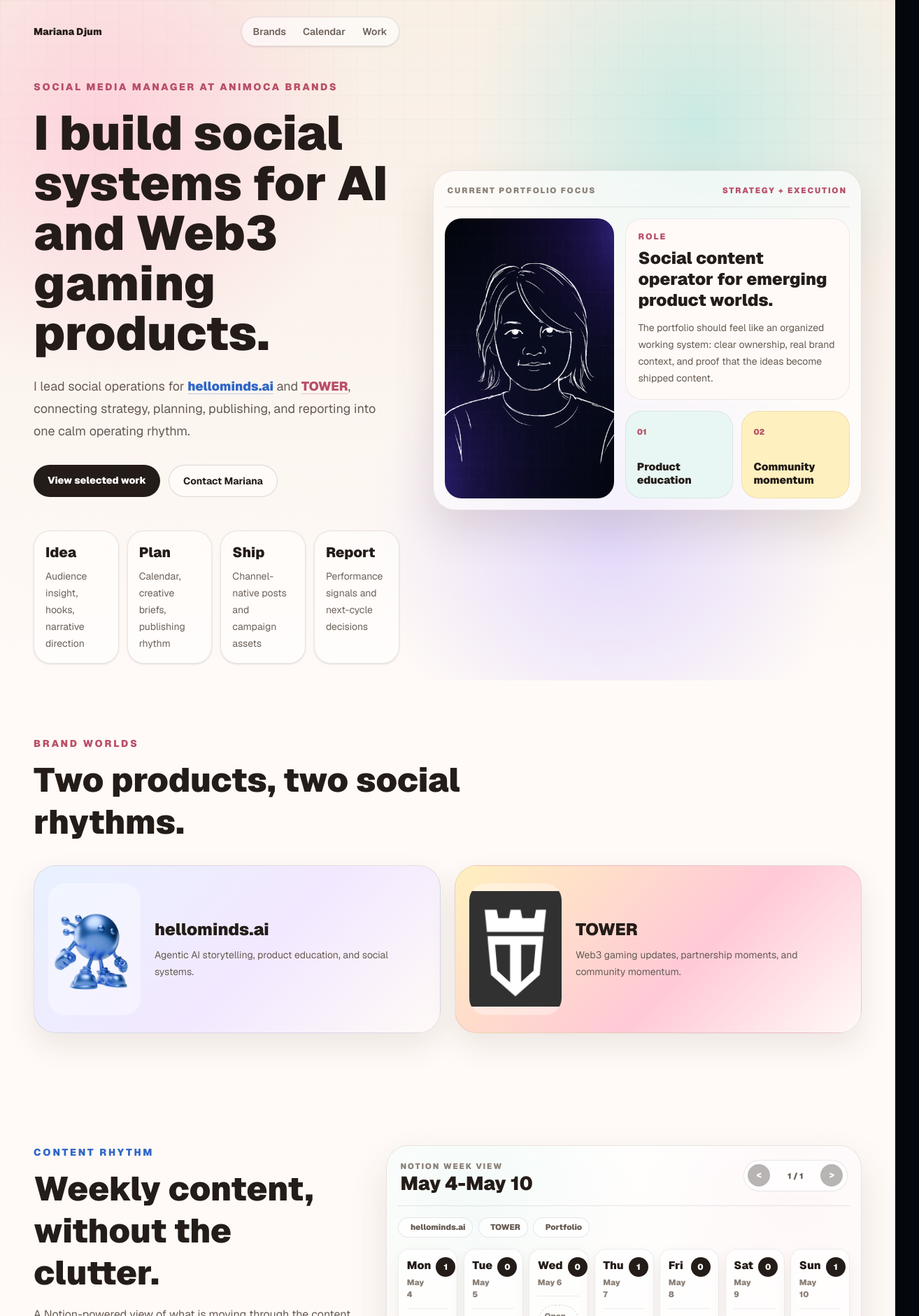
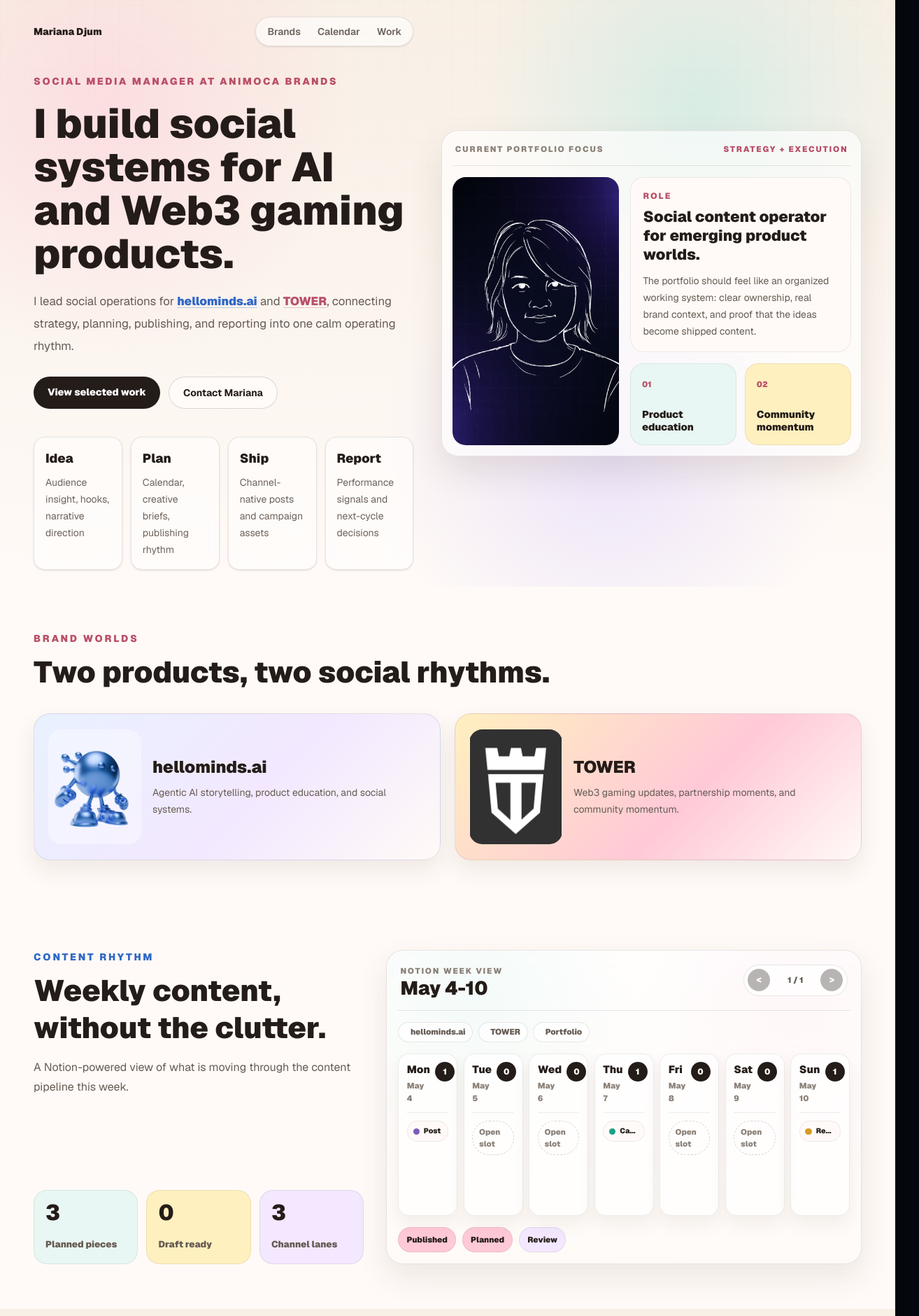
Before and after one commit to djum77777/mariana-portfolio, a Next.js app: page / in a window 1280 px wide. Shown: the top 1880 px of the page at 70% size, 1314 px wide, since content can reach past the window. Built offline with nearby package versions, Linux system fonts and the light colour scheme.

Commit message:
polish Notion Calendar content and view

```diff
--- a/app/globals.css
+++ b/app/globals.css
@@ -53,9 +53,9 @@
   inset: 0;
   pointer-events: none;
   background:
-    radial-gradient(circle at 12% 18%, rgba(255, 201, 215, 0.75), transparent 27%),
-    radial-gradient(circle at 78% 18%, rgba(191, 233, 226, 0.82), transparent 26%),
-    radial-gradient(circle at 68% 78%, rgba(217, 204, 255, 0.72), transparent 30%),
+    radial-gradient(circle at 12% 18%, rgba(255, 201, 215, 0.48), transparent 27%),
+    radial-gradient(circle at 78% 18%, rgba(191, 233, 226, 0.58), transparent 26%),
+    radial-gradient(circle at 68% 78%, rgba(217, 204, 255, 0.46), transparent 30%),
     linear-gradient(180deg, #f8efe5, #fffaf7);
 }
 
@@ -63,7 +63,7 @@
   content: "";
   position: absolute;
   inset: 0;
-  opacity: 0.28;
+  opacity: 0.18;
   background-image:
     linear-gradient(rgba(36, 28, 24, 0.08) 1px, transparent 1px),
     linear-gradient(90deg, rgba(36, 28, 24, 0.08) 1px, transparent 1px);
@@ -180,18 +180,18 @@
 
 .preview-portrait-panel {
   position: relative;
-  min-height: 310px;
+  min-height: 292px;
   overflow: hidden;
-  border-radius: 1.5rem;
+  border-radius: 1.2rem;
   background: linear-gradient(135deg, #ffc9d7, #f8efe5);
 }
 
 .preview-hero-panel {
   border: 1px solid rgba(36, 28, 24, 0.1);
-  border-radius: 2rem;
+  border-radius: 1.5rem;
   background: rgba(255, 255, 255, 0.62);
-  padding: 1rem;
-  box-shadow: 0 28px 60px rgba(80, 55, 45, 0.14);
+  padding: 0.9rem;
+  box-shadow: 0 22px 48px rgba(80, 55, 45, 0.12);
   backdrop-filter: blur(12px);
 }
 
@@ -219,15 +219,15 @@
 }
 
 .preview-hero-note {
-  border-radius: 1.5rem;
+  border-radius: 1.2rem;
   border: 1px solid rgba(36, 28, 24, 0.08);
   background: #fffaf7;
   padding: 1.1rem;
 }
 
 .preview-small-proof {
-  min-height: 118px;
-  border-radius: 1.5rem;
+  min-height: 108px;
+  border-radius: 1.2rem;
   border: 1px solid rgba(36, 28, 24, 0.08);
   padding: 1rem;
 }
@@ -239,8 +239,8 @@
 }
 
 .preview-small-proof p {
-  margin-top: 1.8rem;
-  font-size: 0.95rem;
+  margin-top: 1.45rem;
+  font-size: 0.9rem;
   line-height: 1.25;
   font-weight: 900;
   color: #241c18;
@@ -249,14 +249,14 @@
 .preview-product-card {
   display: grid;
   grid-template-columns: minmax(120px, 0.34fr) minmax(0, 1fr);
-  gap: 1.25rem;
+  gap: 1rem;
   align-items: center;
-  min-height: 240px;
-  border-radius: 2rem;
+  min-height: 210px;
+  border-radius: 1.5rem;
   border: 1px solid rgba(36, 28, 24, 0.1);
   padding: 1.25rem;
   text-decoration: none;
-  box-shadow: 0 18px 40px rgba(80, 55, 45, 0.1);
+  box-shadow: 0 14px 32px rgba(80, 55, 45, 0.09);
   transition:
     transform 0.28s ease,
     box-shadow 0.28s ease;
@@ -265,7 +265,7 @@
 .preview-product-card:hover,
 .preview-product-card:focus-visible {
   transform: translateY(-2px);
-  box-shadow: 0 24px 52px rgba(80, 55, 45, 0.15);
+  box-shadow: 0 18px 42px rgba(80, 55, 45, 0.13);
 }
 
 .preview-product-card--hellominds {
@@ -278,8 +278,8 @@
 
 .preview-product-visual {
   position: relative;
-  min-height: 188px;
-  border-radius: 1.5rem;
+  min-height: 164px;
+  border-radius: 1.15rem;
   overflow: hidden;
   background:
     radial-gradient(circle at 50% 50%, rgba(255, 255, 255, 0.84), transparent 38%),
@@ -290,19 +290,21 @@
   position: relative;
   aspect-ratio: 16 / 9;
   overflow: hidden;
-  border-radius: 1.4rem;
+  border-radius: 1.1rem;
   border: 1px solid rgba(36, 28, 24, 0.1);
   background: #dbeeff;
 }
 
 .content-calendar-board {
+  position: relative;
   border: 1px solid rgba(36, 28, 24, 0.1);
-  border-radius: 2rem;
+  border-radius: 1.5rem;
   background:
     linear-gradient(180deg, rgba(255, 255, 255, 0.74), rgba(255, 250, 247, 0.88)),
     radial-gradient(circle at 18% 18%, rgba(191, 233, 226, 0.72), transparent 34%),
     radial-gradient(circle at 86% 16%, rgba(255, 201, 215, 0.58), transparent 30%);
-  box-shadow: 0 24px 54px rgba(80, 55, 45, 0.12);
+  box-shadow: 0 18px 44px rgba(80, 55, 45, 0.1);
+  overflow: visible;
   padding: 1rem;
 }
 
@@ -521,28 +523,30 @@
 }
 
 .content-calendar-stat {
-  min-height: 118px;
+  min-height: 106px;
   border: 1px solid rgba(36, 28, 24, 0.08);
-  border-radius: 1.5rem;
+  border-radius: 1.2rem;
   padding: 1rem;
 }
 
 .content-calendar-stat span {
   display: block;
   color: #241c18;
-  font-size: 2.2rem;
+  font-size: 1.95rem;
   line-height: 1;
   font-weight: 900;
 }
 
 .content-calendar-stat p {
-  margin-top: 1.5rem;
+  margin-top: 1.2rem;
   color: #665b53;
   font-size: 0.82rem;
   font-weight: 900;
 }
 
 .content-calendar-week-board {
+  position: relative;
+  z-index: 2;
   display: grid;
   grid-template-columns: repeat(var(--content-calendar-days, 5), minmax(0, 1fr));
   gap: 0.55rem;
@@ -550,13 +554,20 @@
 }
 
 .content-calendar-week-card {
+  position: relative;
   min-width: 0;
-  min-height: 250px;
+  min-height: 232px;
   border: 1px solid rgba(36, 28, 24, 0.08);
   border-radius: 1rem;
   background: rgba(255, 255, 255, 0.66);
   padding: 0.72rem;
   box-shadow: 0 12px 24px rgba(80, 55, 45, 0.07);
+  overflow: visible;
+}
+
+.content-calendar-week-card:hover,
+.content-calendar-week-card:focus-within {
+  z-index: 10;
 }
 
 .content-calendar-card-head {
@@ -576,7 +587,7 @@
 
 .content-calendar-card-head strong {
   color: #241c18;
-  font-size: 0.98rem;
+  font-size: 0.94rem;
   font-weight: 900;
 }
 
@@ -644,20 +655,20 @@
 
 .content-calendar-tooltip {
   position: absolute;
-  left: 0.2rem;
-  right: 0.2rem;
+  left: 50%;
   bottom: calc(100% + 0.45rem);
-  z-index: 8;
+  z-index: 30;
   display: grid;
-  gap: 0.28rem;
+  width: min(18rem, calc(100vw - 2rem));
+  gap: 0.48rem;
   border: 1px solid rgba(36, 28, 24, 0.1);
-  border-radius: 0.85rem;
-  background: rgba(255, 255, 255, 0.96);
-  box-shadow: 0 16px 34px rgba(80, 55, 45, 0.16);
+  border-radius: 1rem;
+  background: rgba(255, 255, 255, 0.98);
+  box-shadow: 0 18px 38px rgba(80, 55, 45, 0.18);
   opacity: 0;
-  padding: 0.7rem;
+  padding: 0.85rem;
   pointer-events: none;
-  transform: translateY(6px) scale(0.98);
+  transform: translateX(-50%) translateY(6px) scale(0.98);
   transition:
     opacity 0.18s ease,
     transform 0.18s ease;
@@ -668,26 +679,24 @@
 .content-calendar-tooltip em {
   display: block;
   min-width: 0;
-  overflow: hidden;
-  text-overflow: ellipsis;
 }
 
 .content-calendar-tooltip b {
   color: #241c18;
-  font-size: 0.72rem;
-  font-weight: 900;
-  line-height: 1.25;
+  font-size: 0.82rem;
+  font-weight: 900;
+  line-height: 1.3;
+  overflow-wrap: anywhere;
 }
 
 .content-calendar-tooltip span,
 .content-calendar-tooltip em {
-  border-radius: 999px;
   color: #665b53;
-  font-size: 0.64rem;
+  font-size: 0.7rem;
   font-style: normal;
   font-weight: 900;
-  line-height: 1;
-  white-space: nowrap;
+  line-height: 1.25;
+  overflow-wrap: anywhere;
 }
 
 .content-calendar-tooltip span::before {
@@ -703,7 +712,7 @@
 .content-calendar-mini-pill:hover .content-calendar-tooltip,
 .content-calendar-mini-pill:focus-visible .content-calendar-tooltip {
   opacity: 1;
-  transform: translateY(0) scale(1);
+  transform: translateX(-50%) translateY(0) scale(1);
 }
 
 .content-calendar-overflow {
@@ -1150,6 +1159,10 @@
     grid-template-columns: 1fr;
   }
 
+  .preview-product-visual {
+    min-height: 150px;
+  }
+
   .preview-mini-gallery {
     grid-template-columns: 1fr;
   }
@@ -1160,6 +1173,18 @@
 }
 
 @media (max-width: 640px) {
+  .preview-hero-panel {
+    border-radius: 1.2rem;
+  }
+
+  .preview-portrait-panel {
+    min-height: 250px;
+  }
+
+  .preview-product-card {
+    min-height: 0;
+  }
+
   .content-calendar-head {
     flex-direction: column;
   }
@@ -1193,6 +1218,17 @@
 
   .content-calendar-week-card {
     min-height: 0;
+  }
+
+  .content-calendar-tooltip {
+    left: 0;
+    width: min(17rem, calc(100vw - 3rem));
+    transform: translateY(6px) scale(0.98);
+  }
+
+  .content-calendar-mini-pill:hover .content-calendar-tooltip,
+  .content-calendar-mini-pill:focus-visible .content-calendar-tooltip {
+    transform: translateY(0) scale(1);
   }
 }
 
--- a/app/page.tsx
+++ b/app/page.tsx
@@ -41,13 +41,13 @@
     <main id="main-content" className="preview-pastel min-h-screen bg-[#f8efe5] text-[#241c18]">
       <section className="relative overflow-hidden">
         <div className="preview-pastel-field" aria-hidden="true" />
-        <div className="relative mx-auto grid min-h-screen max-w-7xl gap-12 px-5 py-6 md:px-10 lg:grid-cols-[minmax(0,0.92fr)_minmax(420px,1.08fr)] lg:px-12">
-          <div className="flex flex-col justify-between gap-12">
+        <div className="relative mx-auto grid min-h-[92vh] max-w-7xl gap-10 px-5 py-6 md:px-10 lg:grid-cols-[minmax(0,0.95fr)_minmax(390px,1.05fr)] lg:px-12">
+          <div className="flex flex-col justify-between gap-10">
             <nav className="flex items-center justify-between gap-4 text-sm">
               <Link href="/" className="font-black text-[#241c18]">
                 Mariana Djum
               </Link>
-              <div className="flex rounded-full border border-[#241c18]/10 bg-white/60 p-1 shadow-sm backdrop-blur">
+              <div className="flex rounded-full border border-[#241c18]/10 bg-white/60 p-1 text-xs shadow-sm backdrop-blur sm:text-sm">
                 <a href="#products" className="rounded-full px-3 py-1.5 font-semibold text-[#6d625b] transition hover:bg-[#241c18] hover:text-white">
                   Brands
                 </a>
@@ -64,10 +64,10 @@
               <p className="text-sm font-black uppercase tracking-[0.18em] text-[#b94f68]">
                 Social Media Manager at Animoca Brands
               </p>
-              <h1 className="mt-5 text-4xl font-black leading-[1.04] tracking-normal text-[#241c18] md:text-5xl lg:text-[4.3rem]">
+              <h1 className="mt-5 max-w-2xl text-4xl font-black leading-[1.06] tracking-normal text-[#241c18] md:text-[3.25rem] lg:text-[3.65rem]">
                 I build social systems for AI and Web3 gaming products.
               </h1>
-              <p className="mt-6 max-w-2xl text-base leading-8 text-[#665b53] md:text-lg">
+              <p className="mt-5 max-w-2xl text-base leading-8 text-[#665b53] md:text-[1.05rem]">
                 I lead social operations for{" "}
                 <a
                   href={hellomindsUrl}
@@ -88,7 +88,7 @@
                 </a>
                 , connecting strategy, planning, publishing, and reporting into one calm operating rhythm.
               </p>
-              <div className="mt-8 flex flex-wrap gap-3">
+              <div className="mt-7 flex flex-wrap gap-3">
                 <a
                   href="#proof"
                   className="rounded-full bg-[#241c18] px-5 py-3 text-sm font-black text-white transition hover:bg-[#b94f68]"
@@ -106,8 +106,8 @@
 
             <div className="grid gap-3 sm:grid-cols-2 xl:grid-cols-4">
               {scopeCards.map((item) => (
-                <div key={item.label} className="rounded-3xl border border-[#241c18]/10 bg-white/50 p-4 shadow-sm backdrop-blur">
-                  <p className="text-xl font-black text-[#241c18]">{item.label}</p>
+                <div key={item.label} className="rounded-2xl border border-[#241c18]/10 bg-white/48 p-4 shadow-sm backdrop-blur">
+                  <p className="text-lg font-black text-[#241c18]">{item.label}</p>
                   <p className="mt-2 text-sm leading-6 text-[#6d625b]">{item.detail}</p>
                 </div>
               ))}
@@ -127,7 +127,7 @@
                 <div className="grid gap-4">
                   <div className="preview-hero-note">
                     <p className="text-xs font-black uppercase tracking-[0.18em] text-[#b94f68]">Role</p>
-                    <h2 className="mt-2 text-2xl font-black leading-tight">Social content operator for emerging product worlds.</h2>
+                    <h2 className="mt-2 text-[1.35rem] font-black leading-tight">Social content operator for emerging product worlds.</h2>
                     <p className="mt-3 text-sm leading-6 text-[#665b53]">
                       The portfolio should feel like an organized working system: clear ownership, real brand context,
                       and proof that the ideas become shipped content.
@@ -150,11 +150,11 @@
         </div>
       </section>
 
-      <section id="products" className="bg-[#fffaf7] py-16 text-[#241c18] md:py-20">
+      <section id="products" className="bg-[#fffaf7] py-14 text-[#241c18] md:py-16">
         <div className="mx-auto max-w-7xl px-5 md:px-10 lg:px-12">
           <div className="mb-8 max-w-3xl">
             <p className="text-sm font-black uppercase tracking-[0.2em] text-[#b94f68]">Brand Worlds</p>
-            <h2 className="mt-3 text-4xl font-black leading-tight tracking-normal md:text-5xl">Two products, two social rhythms.</h2>
+            <h2 className="mt-3 text-3xl font-black leading-tight tracking-normal md:text-[2.65rem]">Two products, two social rhythms.</h2>
           </div>
           <div className="grid gap-5 md:grid-cols-2">
             {productCards.map((product) => (
@@ -180,12 +180,12 @@
 
       <ContentCalendar items={contentItems} />
 
-      <section id="proof" className="bg-[#f8efe5] py-16 text-[#241c18] md:py-20">
+      <section id="proof" className="bg-[#f8efe5] py-14 text-[#241c18] md:py-16">
         <div className="mx-auto max-w-7xl px-5 md:px-10 lg:px-12">
           <div className="mb-8 grid gap-4 md:grid-cols-[minmax(0,0.72fr)_minmax(0,1fr)] md:items-end">
             <div>
               <p className="text-sm font-black uppercase tracking-[0.2em] text-[#b94f68]">Selected Work</p>
-              <h2 className="mt-3 text-4xl font-black leading-tight tracking-normal md:text-5xl">Proof without overexplaining.</h2>
+              <h2 className="mt-3 text-3xl font-black leading-tight tracking-normal md:text-[2.65rem]">Proof without overexplaining.</h2>
             </div>
             <p className="max-w-2xl text-base leading-7 text-[#665b53]">
               A few public pieces stay here as proof points, while the calendar above carries the operating system.
@@ -193,7 +193,7 @@
           </div>
 
           <div className="grid gap-5 lg:grid-cols-[minmax(0,1.15fr)_minmax(320px,0.85fr)]">
-            <article className="rounded-[2rem] border border-[#241c18]/10 bg-white/60 p-5 shadow-sm backdrop-blur md:p-6">
+            <article className="rounded-[1.5rem] border border-[#241c18]/10 bg-white/60 p-5 shadow-sm backdrop-blur md:p-6">
               <div className="preview-linkedin-feature">
                 <Image
                   src="/graphics/linkedin-latest-preview.jpg"
@@ -204,7 +204,7 @@
                 />
               </div>
               <p className="mt-5 text-xs font-black uppercase tracking-[0.18em] text-[#b94f68]">{latestArticle.eyebrow}</p>
-              <h3 className="mt-2 max-w-3xl text-3xl font-black leading-tight tracking-normal md:text-4xl">{latestArticle.title}</h3>
+              <h3 className="mt-2 max-w-3xl text-2xl font-black leading-tight tracking-normal md:text-[2rem]">{latestArticle.title}</h3>
               <p className="mt-4 max-w-3xl text-base leading-7 text-[#665b53]">{latestArticle.summary}</p>
               <a
                 href={latestArticle.link}
@@ -220,7 +220,7 @@
               {otherWork.map((work, index) => (
                 <article
                   key={work.title}
-                  className={`rounded-[2rem] border border-[#241c18]/10 p-5 shadow-sm ${
+                  className={`rounded-[1.5rem] border border-[#241c18]/10 p-5 shadow-sm ${
                     index % 2 === 0 ? "bg-[#e8f7f3]" : "bg-[#fff0bf]"
                   }`}
                 >
--- a/components/ContentCalendar.tsx
+++ b/components/ContentCalendar.tsx
@@ -88,8 +88,20 @@
 function formatWeekRange(weekStartKey: string) {
   const start = parseDateOnly(weekStartKey);
   const end = parseDateOnly(addDays(weekStartKey, 6));
-  const formatter = new Intl.DateTimeFormat("en", { month: "short", day: "numeric" });
+  const sameYear = start.getFullYear() === end.getFullYear();
+  const sameMonth = sameYear && start.getMonth() === end.getMonth();
 
+  if (sameMonth) {
+    const month = new Intl.DateTimeFormat("en", { month: "short" }).format(start);
+    return `${month} ${start.getDate()}-${end.getDate()}`;
+  }
+
+  if (sameYear) {
+    const formatter = new Intl.DateTimeFormat("en", { month: "short", day: "numeric" });
+    return `${formatter.format(start)}-${formatter.format(end)}`;
+  }
+
+  const formatter = new Intl.DateTimeFormat("en", { month: "short", day: "numeric", year: "numeric" });
   return `${formatter.format(start)}-${formatter.format(end)}`;
 }
 
@@ -145,12 +157,12 @@
   const isCurrentWeek = selectedWeekKey === currentWeekKey;
 
   return (
-    <section id="calendar" className="bg-[#fffaf7] py-16 text-[#241c18] md:py-20">
+    <section id="calendar" className="bg-[#fffaf7] py-14 text-[#241c18] md:py-16">
       <div className="mx-auto grid max-w-7xl gap-8 px-5 md:px-10 lg:grid-cols-[minmax(0,0.82fr)_minmax(520px,1.18fr)] lg:px-12">
         <div className="flex flex-col justify-between gap-8">
           <div>
             <p className="text-sm font-black uppercase tracking-[0.2em] text-[#2f67c7]">Content Rhythm</p>
-            <h2 className="mt-3 max-w-2xl text-4xl font-black leading-tight tracking-normal md:text-5xl">
+            <h2 className="mt-3 max-w-2xl text-3xl font-black leading-tight tracking-normal md:text-[2.65rem]">
               Weekly content, without the clutter.
             </h2>
             <p className="mt-4 max-w-xl text-base leading-7 text-[#665b53]">
```
